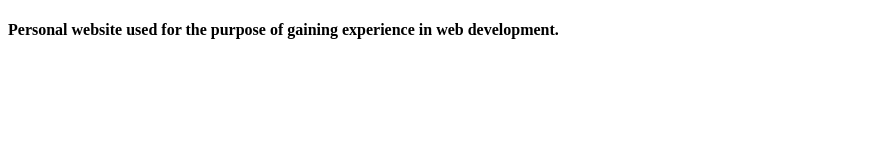
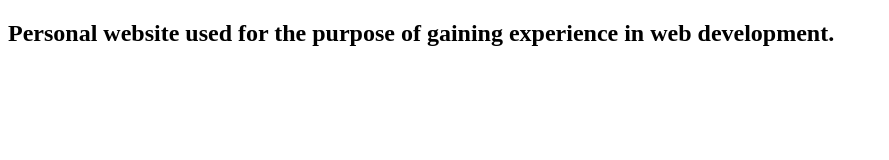
Before and after one commit to ravdsouza/ravdsouza.github.io, a plain HTML site: page index.html in a window 1280 px wide. Shown: the whole page, without its empty margins (0-889 px from the left). Drawn offline with Linux system fonts and the light colour scheme.

Commit message:
Update index.html

```diff
--- a/index.html
+++ b/index.html
@@ -6,7 +6,7 @@
   </head>
 
   <body>
-    <h4>Personal website used for the purpose of gaining experience in web development.</h4>
+    <h2>Personal website used for the purpose of gaining experience in web development.</h2>
   </body>
 </html>
 
```
